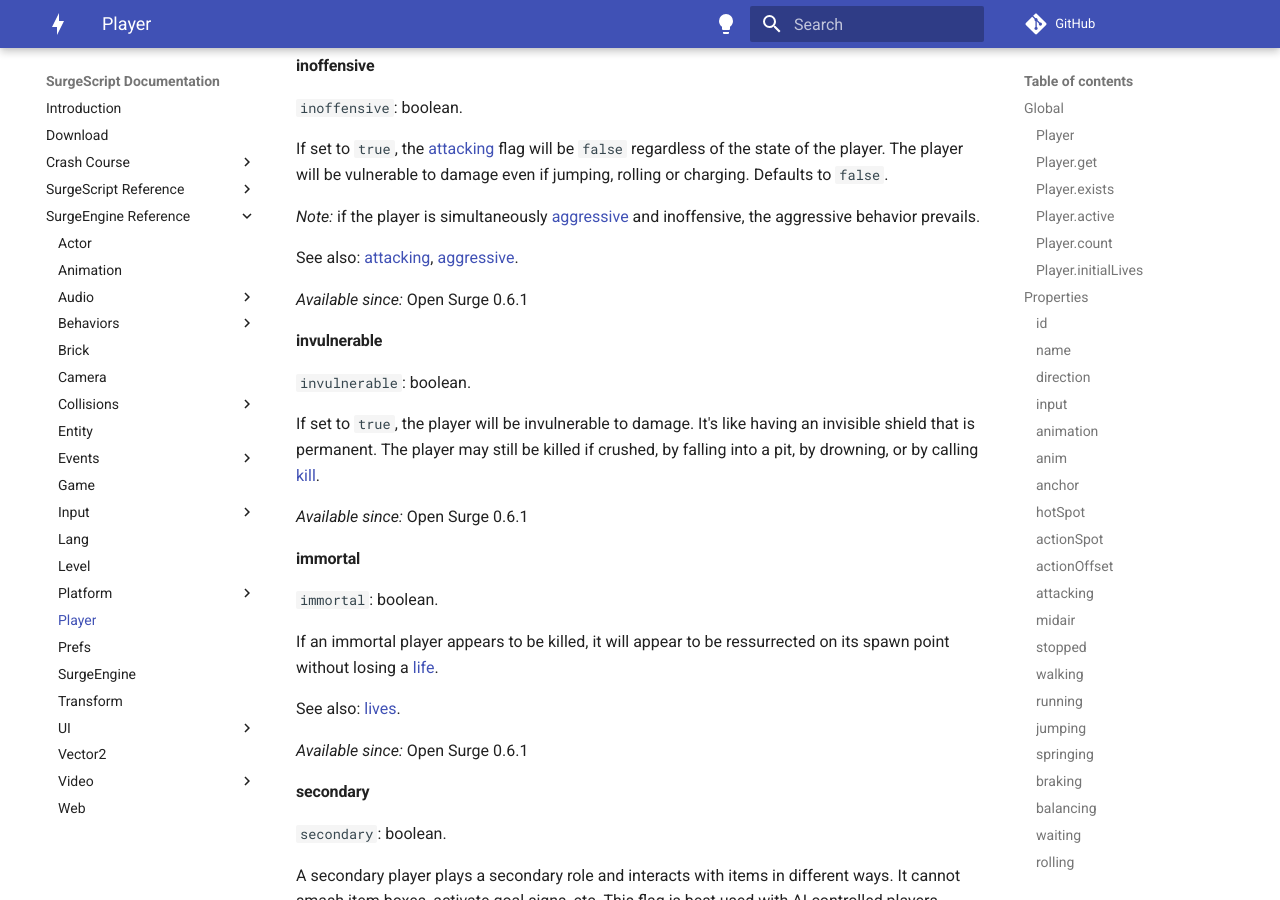
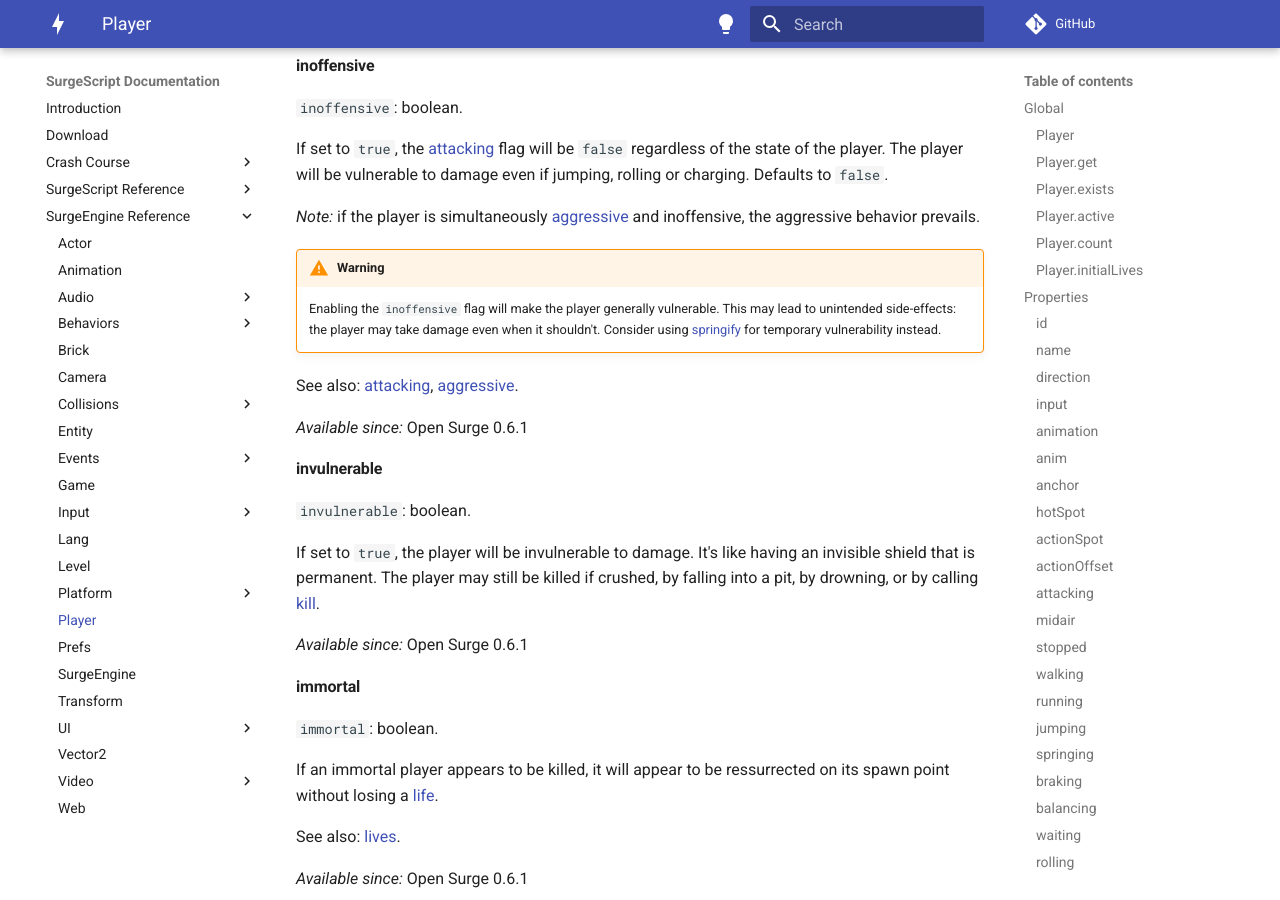
Before and after one commit to alemart/surgescript, an MkDocs documentation site: the page built from docs/engine/player.md, in a window 1280 px wide and 900 px high, scrolled down 10127 px. Built offline with MkDocs 1.6.1 and Material for MkDocs 9.7.7, drawn with Linux system fonts in a browser that asks for light colours; comment, search, counter and statistics services are not loaded.

Commit message:
Docs: add a warning to player.inoffensive

```diff
--- a/docs/engine/player.md
+++ b/docs/engine/player.md
@@ -481,6 +481,10 @@ If set to `true`, the [attacking](#attacking) flag will be `false` regardless of
 
 *Note:* if the player is simultaneously [aggressive](#aggressive) and inoffensive, the aggressive behavior prevails.
 
+!!! warning
+
+    Enabling the `inoffensive` flag will make the player generally vulnerable. This may lead to unintended side-effects: the player may take damage even when it shouldn't. Consider using [springify](#springify) for temporary vulnerability instead.
+
 See also: [attacking](#attacking), [aggressive](#aggressive).
 
 *Available since:* Open Surge 0.6.1
```
